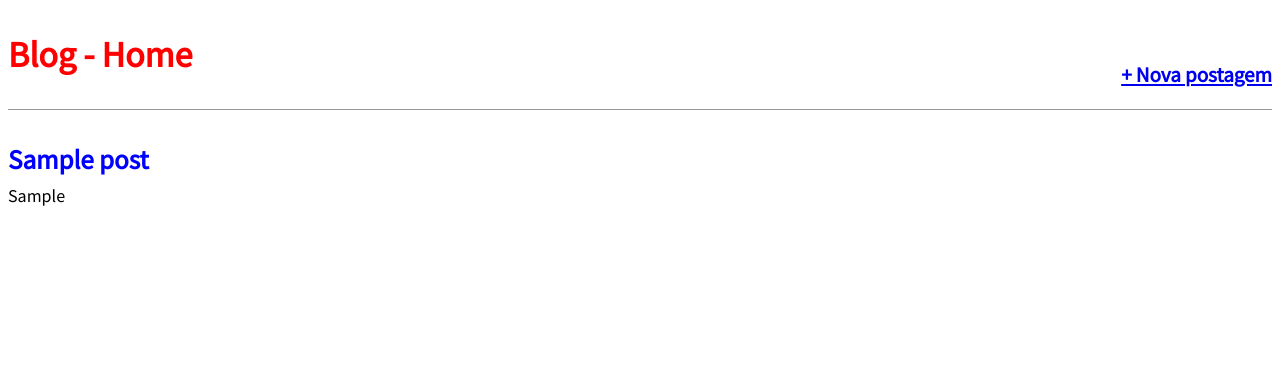
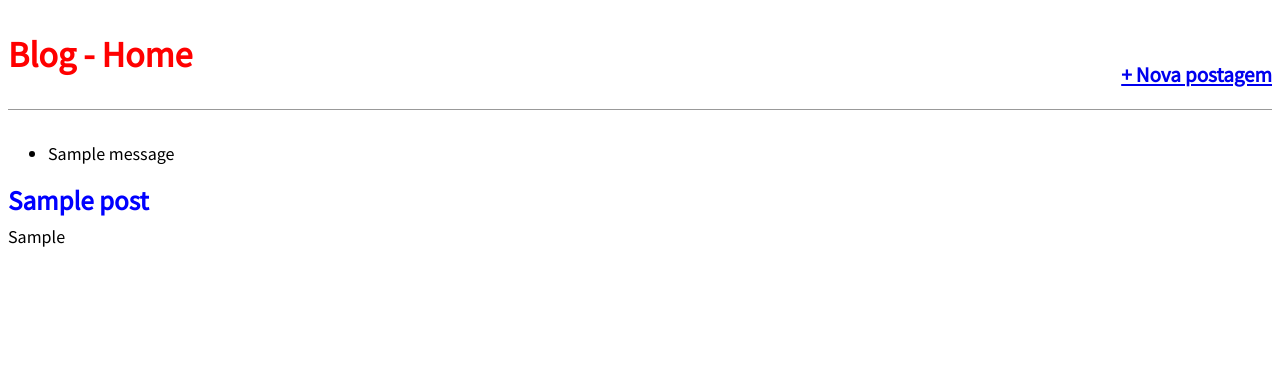
Before and after one commit to joseluisbezerra/blog, a Django app: page / in a window 1280 px wide. Shown: the top 370 px of the page. Run offline with Django 3.2, Linux system fonts and the light colour scheme; tables that the repository leaves empty hold one stand-in row (values such as "Sample post"); one stand-in notice (Sample message) is shown.

Commit message:
Mensagens

```diff
--- a/blog/templates/blog/home.html
+++ b/blog/templates/blog/home.html
@@ -3,6 +3,13 @@
 {% block title %}Home{% endblock title %}
 
 {% block content %}
+    {% if messages %}
+        <ul class="messages">
+            {% for message in messages %}
+                <li {% if message.tags %} class="{{ message.tags }}" {% endif %}>{{ message }}</li>
+            {% endfor %}
+        </ul>
+    {% endif %}
     {% for post in object_list %}
         <div class="post-entry">
             <h2><a href="{{ post.get_absolute_url }}">{{ post.titulo }}</a></h2>
--- a/blog/views.py
+++ b/blog/views.py
@@ -2,7 +2,8 @@ from django.shortcuts import render
 from django.views.generic import ListView, DetailView, UpdateView, DeleteView
 from django.views.generic.edit import CreateView
 from django.urls import reverse_lazy
-
+from django.contrib.messages.views import SuccessMessageMixin
+from django.contrib import messages
 from .models import Post
 
 class BlogListView(ListView):
@@ -14,17 +15,30 @@ class BlogDetailView(DetailView):
     template_name = 'blog/post_detail.html'
     context_object_name = 'post'
 
-class BlogCreateView(CreateView):
+class BlogCreateView(SuccessMessageMixin, CreateView):
     model = Post
     template_name = 'blog/post_new.html'
-    fields = ('autor', 'titulo', 'conteudo')
+    fields = ('autor', 'titulo', 'slug', 'conteudo')
+    success_message = "%(field)s - criado com sucesso"
 
-class BlogUpdateView(UpdateView):
+    def get_success_message(self, cleaned_data):
+        return self.success_message % dict (cleaned_data, field=self.object.titulo)
+
+class BlogUpdateView(SuccessMessageMixin, UpdateView):
     model = Post
     template_name = 'blog/post_edit.html'
     fields = ('titulo', 'conteudo')
+    success_message = "%(field)s - alterado com sucesso"
 
-class BlogDeleteView(DeleteView):
+    def get_success_message(self, cleaned_data):
+        return self.success_message % dict (cleaned_data, field=self.object.titulo)
+
+class BlogDeleteView(SuccessMessageMixin, DeleteView):
     model = Post
     template_name = 'blog/post_delete.html'
     success_url = reverse_lazy('home')
+    success_message = "Deletado com sucesso"
+
+    def delete(self, request, *args, **kwargs):
+        messages.success(self.request, self.success_message)
+        return super(BlogDeleteView,self).delete(request, *args, **kwargs)
```
Also changed, not shown: blog/templates/blog/post_detail.html (+7 -0 lines).
